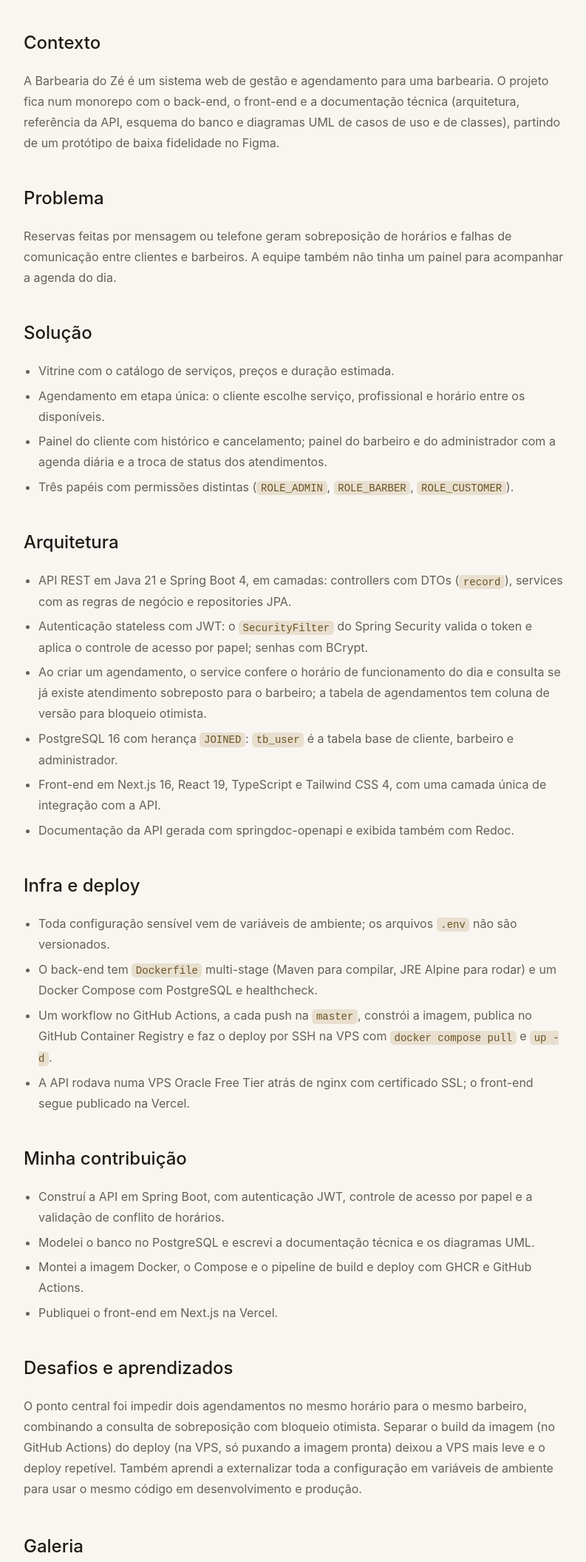
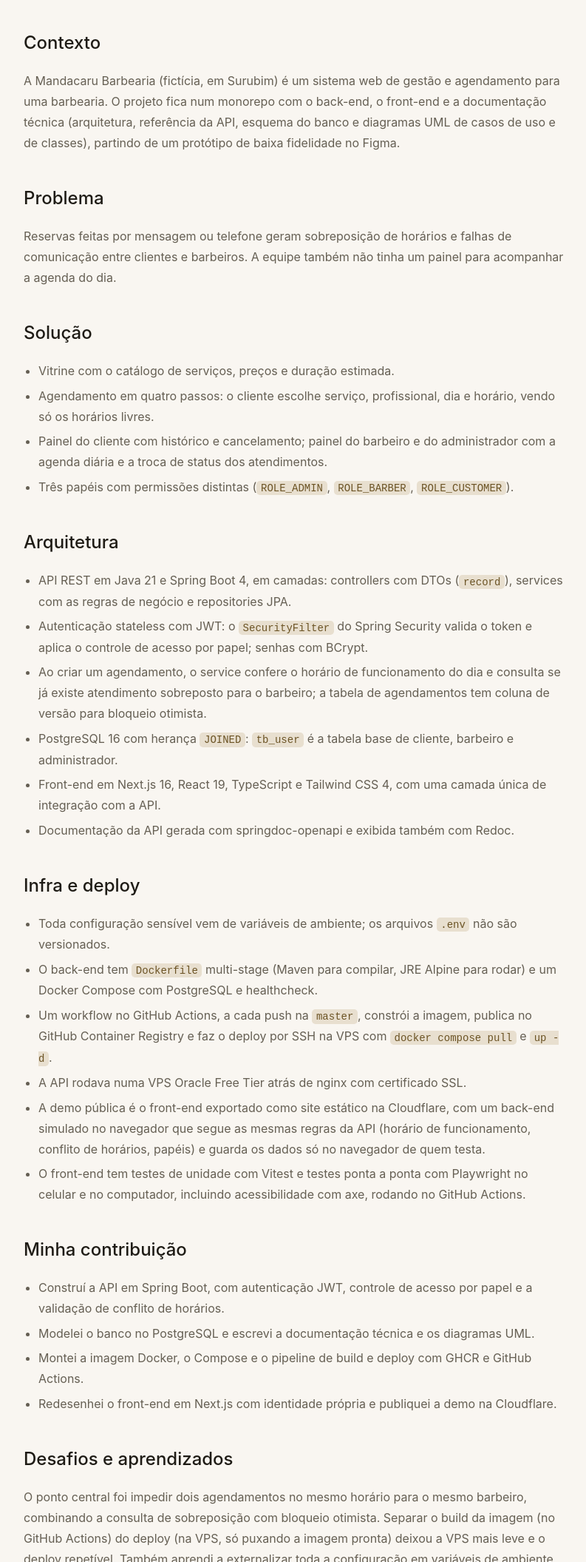
Before and after one commit to MarcioFerreiraL/marciodev, an Astro site: page /projetos/barbearia in a window 1280 px wide. Shown: the part 457-2568 px from the top of the page at 74% size, without its empty margins (120-913 px from the left). Built offline with nearby package versions, Linux system fonts and the light colour scheme; Astro itself is replaced by a stand-in of ours.

Commit message:
feat(projetos): demo da barbearia em barbearia.marciodev.com com telas novas
Co-Authored-By: Claude Opus 5.5 <noreply@anthropic.com>

```diff
--- a/scripts/screenshots.spec.ts
+++ b/scripts/screenshots.spec.ts
@@ -7,8 +7,8 @@ const mobile = { width: 390, height: 844 };
 const targets = [
   { name: "clinics-landing", url: "https://clinics.marciodev.com/", viewport: desktop, wait: 2000 },
   { name: "clinics-app", url: "https://clinics.marciodev.com/app/", viewport: mobile, wait: 8000 },
-  { name: "barbearia-desktop", url: "https://sistema-barbearia-black.vercel.app/", viewport: desktop, wait: 4000 },
-  { name: "barbearia-mobile", url: "https://sistema-barbearia-black.vercel.app/", viewport: mobile, wait: 4000 },
+  { name: "barbearia-desktop", url: "https://barbearia.marciodev.com/", viewport: desktop, wait: 4000 },
+  { name: "barbearia-mobile", url: "https://barbearia.marciodev.com/", viewport: mobile, wait: 4000 },
 ];
 
 for (const t of targets) {
--- a/src/content/projetos/barbearia.md
+++ b/src/content/projetos/barbearia.md
@@ -6,18 +6,18 @@ order: 2
 status: "destaque"
 cover: "../../assets/projetos/barbearia/cover.webp"
 repo: "https://github.com/MarcioFerreiraL/sistema-barbearia"
-demo: "https://sistema-barbearia-black.vercel.app"
+demo: "https://barbearia.marciodev.com"
 context: "Disciplina de Programação Web · UPE"
 gallery:
   - src: "../../assets/projetos/barbearia/desktop.webp"
-    alt: "Página inicial da Barbearia do Zé no computador"
+    alt: "Página inicial da Mandacaru Barbearia no computador"
   - src: "../../assets/projetos/barbearia/mobile.webp"
-    alt: "Página inicial da Barbearia do Zé no celular"
+    alt: "Página inicial da Mandacaru Barbearia no celular"
 ---
 
 ## Contexto
 
-A Barbearia do Zé é um sistema web de gestão e agendamento para uma barbearia. O projeto fica num monorepo com o back-end, o front-end e a documentação técnica (arquitetura, referência da API, esquema do banco e diagramas UML de casos de uso e de classes), partindo de um protótipo de baixa fidelidade no Figma.
+A Mandacaru Barbearia (fictícia, em Surubim) é um sistema web de gestão e agendamento para uma barbearia. O projeto fica num monorepo com o back-end, o front-end e a documentação técnica (arquitetura, referência da API, esquema do banco e diagramas UML de casos de uso e de classes), partindo de um protótipo de baixa fidelidade no Figma.
 
 ## Problema
 
@@ -26,7 +26,7 @@ Reservas feitas por mensagem ou telefone geram sobreposição de horários e fal
 ## Solução
 
 - Vitrine com o catálogo de serviços, preços e duração estimada.
-- Agendamento em etapa única: o cliente escolhe serviço, profissional e horário entre os disponíveis.
+- Agendamento em quatro passos: o cliente escolhe serviço, profissional, dia e horário, vendo só os horários livres.
 - Painel do cliente com histórico e cancelamento; painel do barbeiro e do administrador com a agenda diária e a troca de status dos atendimentos.
 - Três papéis com permissões distintas (`ROLE_ADMIN`, `ROLE_BARBER`, `ROLE_CUSTOMER`).
 
@@ -44,14 +44,16 @@ Reservas feitas por mensagem ou telefone geram sobreposição de horários e fal
 - Toda configuração sensível vem de variáveis de ambiente; os arquivos `.env` não são versionados.
 - O back-end tem `Dockerfile` multi-stage (Maven para compilar, JRE Alpine para rodar) e um Docker Compose com PostgreSQL e healthcheck.
 - Um workflow no GitHub Actions, a cada push na `master`, constrói a imagem, publica no GitHub Container Registry e faz o deploy por SSH na VPS com `docker compose pull` e `up -d`.
-- A API rodava numa VPS Oracle Free Tier atrás de nginx com certificado SSL; o front-end segue publicado na Vercel.
+- A API rodava numa VPS Oracle Free Tier atrás de nginx com certificado SSL.
+- A demo pública é o front-end exportado como site estático na Cloudflare, com um back-end simulado no navegador que segue as mesmas regras da API (horário de funcionamento, conflito de horários, papéis) e guarda os dados só no navegador de quem testa.
+- O front-end tem testes de unidade com Vitest e testes ponta a ponta com Playwright no celular e no computador, incluindo acessibilidade com axe, rodando no GitHub Actions.
 
 ## Minha contribuição
 
 - Construí a API em Spring Boot, com autenticação JWT, controle de acesso por papel e a validação de conflito de horários.
 - Modelei o banco no PostgreSQL e escrevi a documentação técnica e os diagramas UML.
 - Montei a imagem Docker, o Compose e o pipeline de build e deploy com GHCR e GitHub Actions.
-- Publiquei o front-end em Next.js na Vercel.
+- Redesenhei o front-end em Next.js com identidade própria e publiquei a demo na Cloudflare.
 
 ## Desafios e aprendizados
 
--- a/src/data/repos-fallback.json
+++ b/src/data/repos-fallback.json
@@ -54,7 +54,7 @@
     "description": "Sistema de Agendamento de Barbearia",
     "language": "TypeScript",
     "html_url": "https://github.com/MarcioFerreiraL/sistema-barbearia",
-    "homepage": "https://sistema-barbearia-black.vercel.app",
+    "homepage": "https://barbearia.marciodev.com",
     "pushed_at": "2026-07-03T01:20:30Z",
     "stargazers_count": 0,
     "fork": false
```
Also changed, not shown: src/assets/projetos/barbearia/cover.webp, src/assets/projetos/barbearia/desktop.webp, src/assets/projetos/barbearia/mobile.webp.
